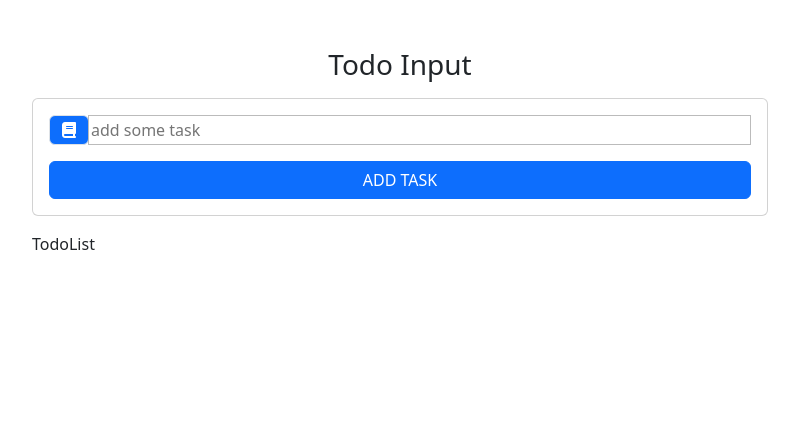
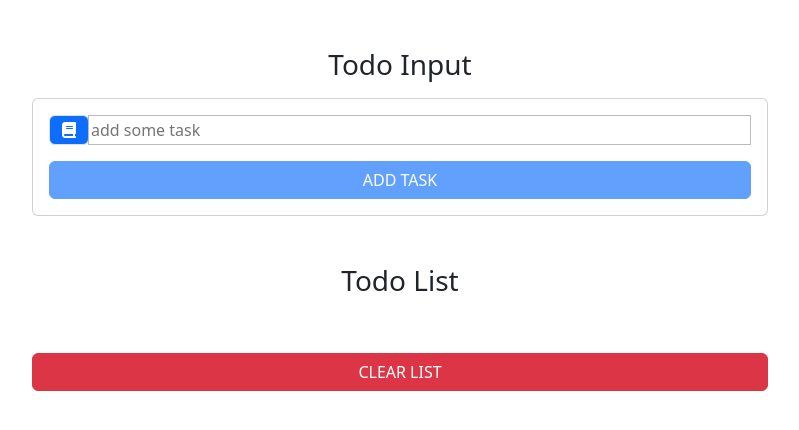
Before and after one commit to Pozidevgun/todo_list_hw3_7e, a React (Create React App) app: page / in a window 1280 px wide. Shown: the top 430 px of the page, without its empty margins (240-1039 px from the left). Built offline with nearby package versions, Linux system fonts and the light colour scheme.

Commit message:
final app

```diff
--- a/src/components/App/App.js
+++ b/src/components/App/App.js
@@ -18,7 +18,7 @@
       item: e.target.value
     })
   }
-  handleSubmit = (e) => {
+  handleSubmit = e => {
     e.preventDefault();
     const newItem ={
       id: this.state.id,
@@ -30,11 +30,29 @@
       item:'',
       id: uuidv4(),
       editItem: false
-    }, () => { console.log(this.state) })
+    })
   }
-  clearList = () => { console.log('clear list ') }
-  handleDelete = (id) => { console.log(`handle delete ${id}`) }
-  handleEdit = (id) => { console.log(`handle edit ${id}`) }
+  clearList = () => {
+    this.setState({
+      items: []
+    })
+  }
+  handleDelete = id => {
+    const filterItems = this.state.items.filter(item=> item.id !== id);
+    this.setState({
+      items: filterItems
+    })
+  }
+  handleEdit = id => {
+    const filterItems = this.state.items.filter(item => item.id !== id);
+    const selectedItem = this.state.items.find(item=> item.id === id);
+    this.setState({
+      items: filterItems,
+      item: selectedItem.title,
+      id: id,
+      editItem: true
+    })
+  }
   render() {
 
     return (
--- a/src/components/TodoInput/TodoInput.js
+++ b/src/components/TodoInput/TodoInput.js
@@ -1,5 +1,5 @@
-import React, { Component } from 'react'
-import './Todoinput.css'
+import React, { Component } from "react";
+import "./Todoinput.css";
 
 export default class TodoInput extends Component {
   render() {
@@ -7,22 +7,32 @@
     return (
       <div className="card card-body my-3">
         <form onSubmit={handleSubmit}>
-        <div className='input-group'>
+          <div className="input-group">
             <div className="input-group-prepend">
-            <div className='input-group-text bg-primary text-white'>
-              <i className='fas fa-book'></i>
+              <div className="input-group-text bg-primary text-white">
+                <i className="fas fa-book"></i>
               </div>
             </div>
             <input
               type="text"
               value={item}
               placeholder="add some task"
-            onChange={handleChange}>
-          </input>
+              onChange={handleChange}
+            ></input>
           </div>
-        <button type="submit" className='btn d-block btn-primary mt-3 text-uppercase w-100'>Add task</button>
+          <button
+            type="submit"
+            disabled={item ? false : true}
+            className={
+              editItem
+                ? "btn d-block btn-success mt-3  w-100"
+                : "btn d-block btn-primary mt-3 text-uppercase w-100"
+            }
+          >
+            {editItem ? "Edit item" : "Add task"}
+          </button>
         </form>
       </div>
-    )
+    );
   }
 }
--- a/src/components/TodoItem/TodoItem.js
+++ b/src/components/TodoItem/TodoItem.js
@@ -2,8 +2,19 @@
 
 export default class TodoItem extends Component {
   render() {
+    const {title, handleDelete, handleEdit} = this.props;
     return (
-      <div>TodoItem</div>
-    )
+        <li className='list-group-item text-capitalize d-flex justify-content-between my-2'>
+          <h6>{title}</h6>
+          <div className="todo-icon">
+            <span className="mx-2 text-success"  onClick={handleEdit}>
+              <i className="fas fa-pen"></i>
+            </span>
+          <span className="mx-2 text-danger" onClick={handleDelete}>
+            <i className="fas fa-trash"></i>
+          </span>
+          </div>
+        </li>
+      )
   }
 }
--- a/src/components/TodoList/TodoList.js
+++ b/src/components/TodoList/TodoList.js
@@ -1,9 +1,23 @@
-import React, { Component } from 'react'
-
+import React, { Component } from "react";
+import TodoItem from "../TodoItem/TodoItem";
 export default class TodoList extends Component {
   render() {
+    const { items, clearList, handleDelete, handleEdit } = this.props;
     return (
-      <div>TodoList</div>
-    )
+      <ul className="list-group my-5">
+        <h3 className="text-capitalize text-center">todo list</h3>
+        {items.map((item) => {
+          return (
+            <TodoItem
+              key={item.id}
+              title={item.title}
+              handleDelete={() => handleDelete(item.id)}
+              handleEdit={() => handleEdit(item.id)}
+            ></TodoItem>
+          );
+        })}
+        <button type="button" className="btn btn-danger d-block text-uppercase mt-5" onClick={clearList}>Clear List</button>
+      </ul>
+    );
   }
 }
```
Lines whose indentation alone changed are shown as unchanged.
